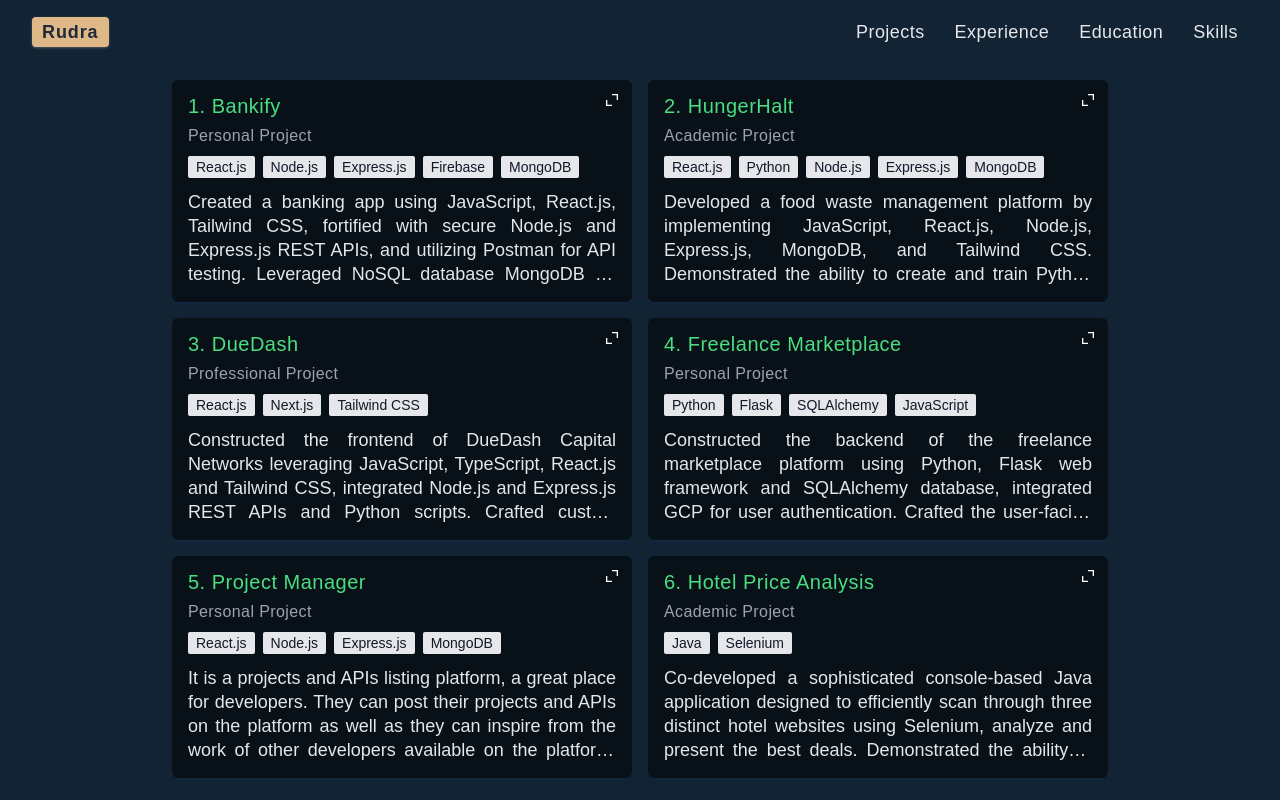
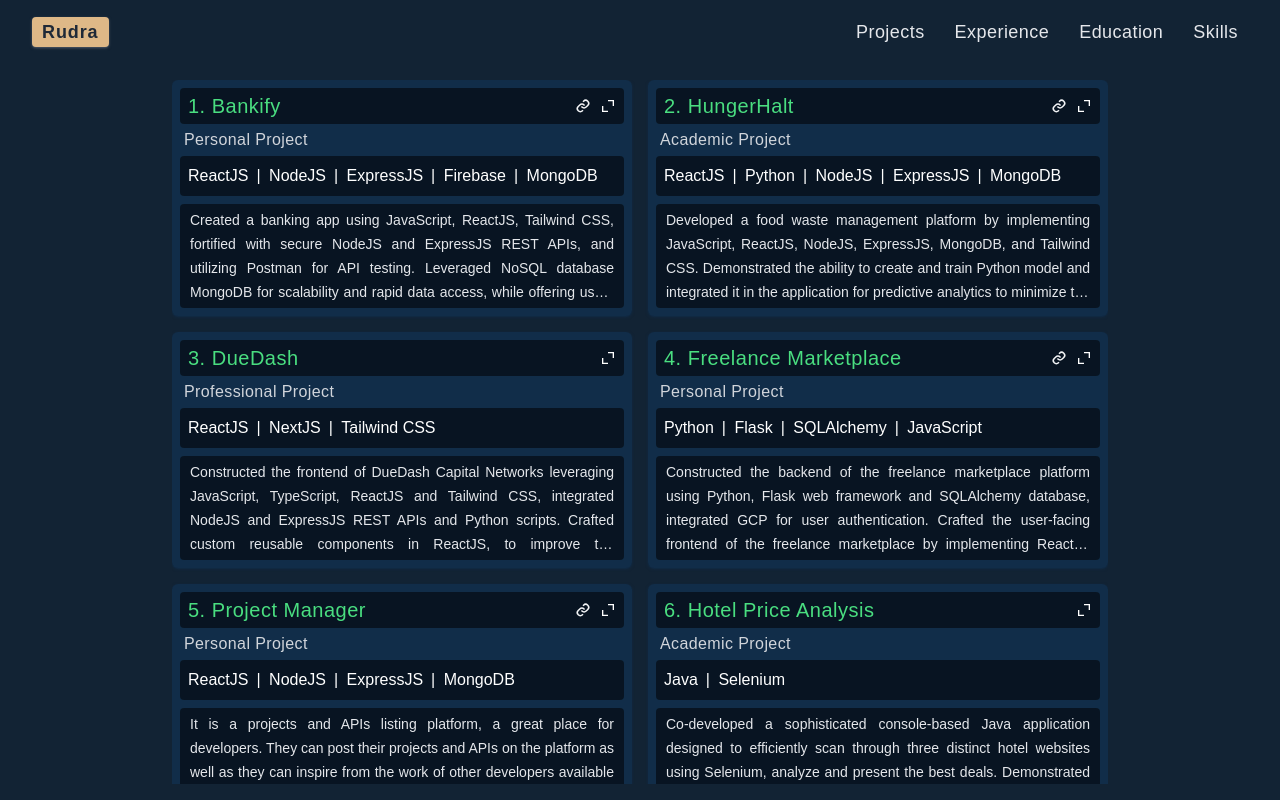
Before and after one commit to Rudra1402/ePortfolio, a React (Create React App) app: page /projects in a window 1280 px wide. Built offline with nearby package versions, Linux system fonts and the light colour scheme; a web font is replaced by a local one.

Commit message:
updated projects

```diff
--- a/src/components/projects/Projects.jsx
+++ b/src/components/projects/Projects.jsx
@@ -1,6 +1,6 @@
 import React, { useState } from 'react'
 import { projects } from '../../data'
-import { BiExpandAlt } from "react-icons/bi";
+import { BiExpandAlt, BiLink } from "react-icons/bi";
 import { RxCross2 } from 'react-icons/rx'
 
 function Projects() {
@@ -63,40 +63,52 @@ function Projects() {
                 {projects?.map((project, index) => (
                     <div
                         key={index}
-                        className='w-[100%] h-fit p-4 rounded-md bg-[#0008] flex flex-col gap-y-3 shadow shadow-[#12345685] relative'
+                        className='w-[100%] h-fit p-2 rounded-md bg-[#123456a5] flex flex-col gap-y-2 shadow shadow-[#12345685] relative'
                     >
+                        <div className='flex items-center justify-between bg-[#0008] rounded p-2 w-full gap-x-4'>
+                            <div
+                                className='text-green-400 tracking-wide text-xl leading-none font-medium'
+                            >
+                                {(index + 1) + ". " + project.name}
+                            </div>
+                            <div className='flex flex-row-reverse items-center gap-x-2'>
                                 <BiExpandAlt
-                            className='absolute top-3 right-3 cursor-pointer hover:-rotate-90 transition duration-200'
+                                    className='cursor-pointer hover:-rotate-90 transition duration-200'
                                     onClick={() => {
                                         setSelectedProject(project)
                                         setIsExpand(true)
                                     }}
                                 />
-                        <div
-                            className='text-green-400 tracking-wide text-xl leading-none font-medium'
-                        >
-                            {(index + 1) + ". " + project.name}
+                                {project.isOnGithub
+                                    ? <BiLink
+                                        className='text-lg cursor-pointer leading-none text-gray-100'
+                                        href={project?.ghUrl}
+                                    />
+                                    : null
+                                }
+                            </div>
                         </div>
                         <div
-                            className='text-base text-gray-400 leading-none tracking-wide'
+                            className='text-base text-gray-300 flex items-center gap-x-2 px-1 leading-none tracking-wide'
                         >
                             {project.category} Project
                         </div>
                         <div
-                            className='flex items-center gap-x-2 w-full overflow-x-auto'
+                            className='flex items-center gap-x-2 w-full bg-[#0008] rounded p-2 overflow-x-auto'
                             style={{ scrollbarWidth: 'none' }}
                         >
                             {project.techStack?.map((t, index) => (
                                 <div
                                     key={index}
-                                    className='py-1 px-2 rounded-sm shadow-md bg-gray-200 text-sm leading-none font-medium text-gray-900'
+                                // className='py-1 px-2 rounded-sm shadow-md bg-gray-200 text-sm leading-none font-medium text-gray-900'
                                 >
+                                    {index > 0 && <span className="mr-1">|&nbsp;</span>}
                                     {t}
                                 </div>
                             ))}
                         </div>
                         <div
-                            className='overflow-hidden text-gray-200 text-lg leading-6 text-ellipsis line-clamp-4 sm:line-clamp-4 text-justify'
+                            className='overflow-hidden text-gray-200 text-sm leading-6 text-ellipsis line-clamp-4 sm:line-clamp-4 bg-[#0008] rounded px-2.5 py-1 text-justify'
                         >
                             {project.desc}
                         </div>
--- a/src/components/workexp/Workexp.jsx
+++ b/src/components/workexp/Workexp.jsx
@@ -46,7 +46,7 @@ function Workexp() {
                                     {we.desc?.map((pt, ix) => (
                                         <li
                                             key={ix}
-                                            className='list-item list-disc'
+                                            className='list-item list-disc text-justify'
                                         >
                                             {pt}
                                         </li>
--- a/src/data.js
+++ b/src/data.js
@@ -29,22 +29,24 @@ export const projects = [
     {
         name: 'Bankify',
         category: 'Personal',
-        techStack: ['React.js', 'Node.js', 'Express.js', 'Firebase', 'MongoDB'],
-        desc: 'Created a banking app using JavaScript, React.js, Tailwind CSS, fortified with secure Node.js and Express.js REST APIs, and utilizing Postman for API testing. Leveraged NoSQL database MongoDB for scalability and rapid data access, while offering users an insightful dashboard for a comprehensive account overview on platform.',
-        isOnGithub: true
+        techStack: ['ReactJS', 'NodeJS', 'ExpressJS', 'Firebase', 'MongoDB'],
+        desc: 'Created a banking app using JavaScript, ReactJS, Tailwind CSS, fortified with secure NodeJS and ExpressJS REST APIs, and utilizing Postman for API testing. Leveraged NoSQL database MongoDB for scalability and rapid data access, while offering users an insightful dashboard for a comprehensive account overview on platform.',
+        isOnGithub: true,
+        ghUrl: "https://github.com/Rudra1402/Bankify-BankingApp"
     },
     {
         name: 'HungerHalt',
         category: 'Academic',
-        techStack: ['React.js', 'Python', 'Node.js', 'Express.js', 'MongoDB'],
-        desc: 'Developed a food waste management platform by implementing JavaScript, React.js, Node.js, Express.js, MongoDB, and Tailwind CSS. Demonstrated the ability to create and train Python model and integrated it in the application for predictive analytics to minimize the food wastage.',
-        isOnGithub: true
+        techStack: ['ReactJS', 'Python', 'NodeJS', 'ExpressJS', 'MongoDB'],
+        desc: 'Developed a food waste management platform by implementing JavaScript, ReactJS, NodeJS, ExpressJS, MongoDB, and Tailwind CSS. Demonstrated the ability to create and train Python model and integrated it in the application for predictive analytics to minimize the food wastage.',
+        isOnGithub: true,
+        ghUrl: "https://github.com/Rudra1402/HungerHalt"
     },
     {
         name: 'DueDash',
         category: 'Professional',
-        techStack: ['React.js', 'Next.js', 'Tailwind CSS'],
-        desc: 'Constructed the frontend of DueDash Capital Networks leveraging JavaScript, TypeScript, React.js and Tailwind CSS, integrated Node.js and Express.js REST APIs and Python scripts. Crafted custom reusable components in React.js, to improve the performance of the application, focused on mobile responsiveness of the web pages.',
+        techStack: ['ReactJS', 'NextJS', 'Tailwind CSS'],
+        desc: 'Constructed the frontend of DueDash Capital Networks leveraging JavaScript, TypeScript, ReactJS and Tailwind CSS, integrated NodeJS and ExpressJS REST APIs and Python scripts. Crafted custom reusable components in ReactJS, to improve the performance of the application, focused on mobile responsiveness of the web pages.',
         isOnGithub: false
     },
     {
@@ -52,61 +54,67 @@ export const projects = [
         category: 'Personal',
         techStack: ['Python', 'Flask', 'SQLAlchemy', 'JavaScript'],
         desc: 'Constructed the backend of the freelance marketplace platform using Python, Flask web framework and SQLAlchemy database, integrated GCP for user authentication. Crafted the user-facing frontend of the freelance marketplace by implementing ReactJS enhancing the overall experience for both freelancers and clients seeking to connect and collaborate on projects.',
-        isOnGithub: true
+        isOnGithub: true,
+        ghUrl: "https://github.com/Rudra1402/FreelanceMarketplace"
     },
     {
         name: 'Project Manager',
         category: 'Personal',
-        techStack: ['React.js', 'Node.js', 'Express.js', 'MongoDB'],
+        techStack: ['ReactJS', 'NodeJS', 'ExpressJS', 'MongoDB'],
         desc: 'It is a projects and APIs listing platform, a great place for developers. They can post their projects and APIs on the platform as well as they can inspire from the work of other developers available on the platform. Beginners can use the APIs posted on the platform to start their development journey.',
-        isOnGithub: true
+        isOnGithub: true,
+        ghUrl: "https://github.com/Rudra1402/Project-Manager"
     },
     {
         name: 'Hotel Price Analysis',
         category: 'Academic',
         techStack: ['Java', 'Selenium'],
         desc: 'Co-developed a sophisticated console-based Java application designed to efficiently scan through three distinct hotel websites using Selenium, analyze and present the best deals. Demonstrated the ability to develop an application that records the search frequency of cities, offers recommendations for popular destinations and intelligently corrects spelling errors to ensure accurate search results.',
-        isOnGithub: true
+        isOnGithub: false
     },
     {
         name: 'Communix',
         category: 'Personal',
-        techStack: ['React.js', 'Node.js', 'Express.js', 'PostgreSQL'],
+        techStack: ['ReactJS', 'NodeJS', 'ExpressJS', 'PostgreSQL'],
         desc: 'A social media site where users can share, like, comment, and report posts on their timeline along with notifications and recent activity. There is an Admin Dashboard for the admin of the site and from there the admin can manage the users, reported posts, and contact queries. A user also has a profile page with several insights.',
-        isOnGithub: true
+        isOnGithub: true,
+        ghUrl: "https://github.com/Rudra1402/Communix"
     },
     {
         name: 'Guess The Color',
         category: 'Personal',
-        techStack: ['React.js', 'Node.js', 'Express.js', 'MongoDB'],
+        techStack: ['ReactJS', 'NodeJS', 'ExpressJS', 'MongoDB'],
         desc: 'It is a fun game where you can test your knowledge, experience and accuracy you have on the CSS property of color. You have two color formats to choose from; RGB and HEX. It consists of a leaderboard to create a competitive environment. This game will surely improve your CSS knowledge.',
-        isOnGithub: true
+        isOnGithub: true,
+        ghUrl: "https://github.com/Rudra1402/gtc-game"
     },
     {
         name: 'E-Mart',
         category: 'Personal',
-        techStack: ['React.js', 'Node.js', 'Express.js', 'PostgreSQL'],
+        techStack: ['ReactJS', 'NodeJS', 'ExpressJS', 'PostgreSQL'],
         desc: 'This is an e-commerce website specifically developed for electronic gadgets. Also, all the products are available at a discounted price with several other features. Moreover, average rating based on feedback is also visible in the footer.',
-        isOnGithub: true
+        isOnGithub: true,
+        ghUrl: "https://github.com/Rudra1402/E-Mart"
     },
     {
         name: 'Gossip Corner',
         category: 'Personal',
-        techStack: ['React.js', 'Node.js', 'Express.js', 'MongoDB'],
+        techStack: ['ReactJS', 'NodeJS', 'ExpressJS', 'MongoDB'],
         desc: 'This is a social media website which provides one of the best platforms to share your gossips with the world and have fun together with several other features and benefits. Users can post their gossips, view gossips on their timeline, or delete their gossips.',
-        isOnGithub: true
+        isOnGithub: true,
+        ghUrl: "https://github.com/Rudra1402/GossipCorner"
     },
     // {
     //     name: 'QR Code Generator',
     //     category: 'Generator Tool',
-    //     techStack: ['React.js', 'Flask'],
+    //     techStack: ['ReactJS', 'Flask'],
     //     desc: 'It is a simple QR Code Generator where you can just input any valid URL and it will generate a QR Code for that URL. Now, you can scan the QR Code and access the URL',
     //     isOnGithub: true
     // },
     // {
     //     name: 'PokéCard',
     //     category: 'Pokemon App',
-    //     techStack: ['HTML', 'CSS', 'React.js'],
+    //     techStack: ['HTML', 'CSS', 'ReactJS'],
     //     desc: 'This is a Pokemon application where information of several pokemons are made available using the help of a pokemon api. Search pokemon name to access important infromation realted to that pokemon.',
     //     isOnGithub: true
     // },
@@ -129,30 +137,23 @@ export const projects = [
 export const workExp = [
     {
         role: 'Software Developer Intern',
-        type: 'Full-Time Internship',
         company: 'Modgenics Technology Solutions Pvt. Ltd.',
         location: 'Remote',
         desc: [
-            "Worked on 2 projects. 1. DueDash, 2. EduFlip.",
-            "For the first 1.5 months, worked on DueDash. Worked on developing custom and reusable components in React.js and integrating them in the main pages.",
-            "For next 5 months, worked on EduFlip. By the time my internship came to an end, it was ready for its first release.",
-            "Developed all the pages in Next.js from scratch using reusable components."
+            "Pioneered development of 70% of web pages with reusable components, elevating code quality and reducing development timelines by leveraging Docker and Kubernetes", "Empowered by leveraging ReactJS, NextJS, and Tailwind CSS to construct JavaScript and TypeScript components, integrated NodeJS and ExpressJS RESTful APIs, managed AWS S3 for image storage", "Prioritized mobile responsiveness on 90 % of web pages to enhance user interface and user experience across devices"
         ],
-        techStack: ['React.js', 'Next.js', 'AWS S3', 'Tailwind CSS'],
+        techStack: ['ReactJS', 'NextJS', 'AWS S3', 'Tailwind CSS'],
         duration: 'Jan 2023 - Jul 2023',
         certificateUrl: 'https://media.licdn.com/dms/image/D562DAQGNv0dgoAAWYg/profile-treasury-document-cover-images_480/0/1699763169649?e=1700370000&v=beta&t=HzJUHD9x9U5e_KSOghFpyJ9KGniFdEI2f9k8ev0NGas'
     },
     {
         role: 'Full-Stack Developer Intern',
-        type: 'Summer Internship',
         company: 'TatvaSoft',
         location: 'Remote',
         desc: [
-            "Got to work on an individual project. Developed an online shopping store.",
-            "This store contains electronic gadgets as the primary products.",
-            "Everyday I had to report to the manager regarding the progress of the project."
+            "Crafted a cutting-edge online bookstore application from scratch, leveraging JavaScript, ReactJS for engaging frontend design, NodeJS and ExpressJS for developing RESTful APIs, Postman for API testing and debugging, and PostgreSQL for seamless database management", "Ensured every page was designed with 100 % mobile responsiveness, providing seamless accessacross a multitude of devices"
         ],
-        techStack: ['React.js', 'Node.js', 'Express.js', 'PostgreSQL'],
+        techStack: ['ReactJS', 'NodeJS', 'ExpressJS', 'PostgreSQL'],
         duration: 'Jul 2022 - Dec 2022',
         certificateUrl: 'https://media.licdn.com/dms/image/D4D2DAQHWnJf3gOxq7w/profile-treasury-document-cover-images_480/0/1692809204396?e=1700370000&v=beta&t=-cCxgVc89b5Lq7AAQqXgAbUnmR05PU-KlNzs56m4Hi4'
     }
@@ -199,22 +200,22 @@ export const techSkills = [
         category: 'lang'
     },
     {
-        sname: 'React.js',
+        sname: 'ReactJS',
         Component: BiLogoReact,
         category: 'l&f'
     },
     {
-        sname: 'Next.js',
+        sname: 'NextJS',
         Component: SiNextdotjs,
         category: 'l&f'
     },
     {
-        sname: 'Node.js',
+        sname: 'NodeJS',
         Component: BiLogoNodejs,
         category: 'l&f'
     },
     {
-        sname: 'Express.js',
+        sname: 'ExpressJS',
         Component: SiExpress,
         category: 'l&f'
     },
```
Lines whose indentation alone changed are shown as unchanged.
